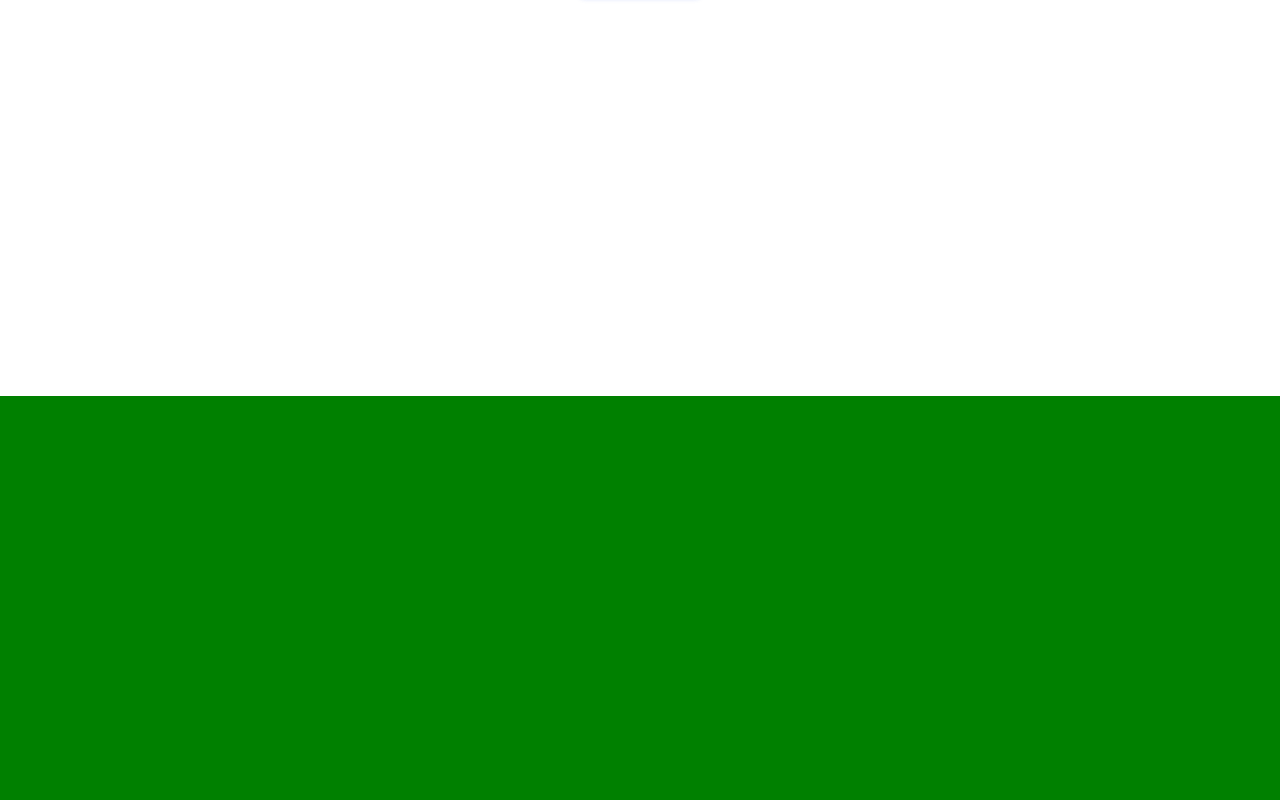
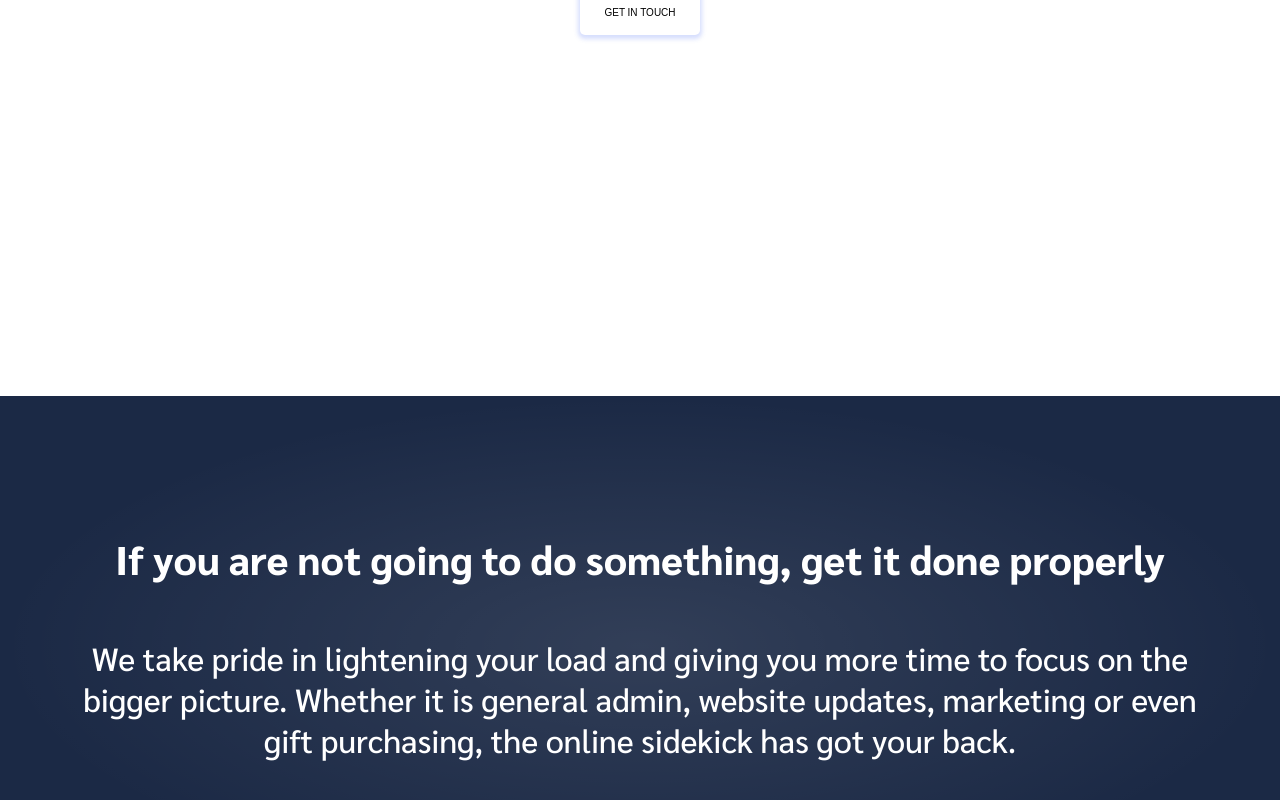
Before and after one commit to aprillialee/theonlinesidekick, a Next.js app: page / in a window 1280 px wide. Shown: the part 304-1104 px from the top of the page. Built offline with nearby package versions, Linux system fonts and the light colour scheme.

Commit message:
Added text area component folder and component. Updated navbar and landing area

```diff
--- a/components/LandingArea/HomeText.js
+++ /dev/null
@@ -1,13 +0,0 @@
-import styled from "styled-components";
-
-function HomeText() {
-  return <HomeTextStyled />;
-}
-
-const HomeTextStyled = styled.div`
-  width: 100%;
-  height: 500px;
-  background: green;
-`;
-
-export default HomeText;
--- a/components/LandingArea/LandingArea.js
+++ b/components/LandingArea/LandingArea.js
@@ -19,6 +19,10 @@ const LandingAreaStyled = styled.div`
   align-items: center;
   flex-flow: column nowrap;
   padding-top: 50px;
+
+  @media (max-width: 768px) {
+    height: 60vh;
+  }
 `;
 
 const Title = styled.h1`
@@ -26,7 +30,12 @@ const Title = styled.h1`
   font-size: 3rem;
   color: #2b2a2a;
   margin: 0;
+  margin-top: 30px;
   padding: 0;
+
+  @media (max-width: 768px) {
+    font-size: 2rem;
+  }
 `;
 
 const Subtitle = styled.h2`
@@ -35,7 +44,7 @@ const Subtitle = styled.h2`
   color: #2b2a2a;
   font-weight: 400;
   font-size: 1.5rem;
-  margin-bottom: 10px;
+  margin-bottom: 20px;
 `;
 
 export default LandingArea;
--- a/components/NavBar/MenuOptions.js
+++ b/components/NavBar/MenuOptions.js
@@ -24,6 +24,7 @@ const MenuOptionsStyled = styled.ul`
   @media (max-width: 768px) {
     display: flex;
     flex-flow: column nowrap;
+    position: fixed;
     height: 100vh;
     width: 100vw;
     background: #1b2945;
--- /dev/null
+++ b/components/TextAreas/HomeText.js
@@ -0,0 +1,59 @@
+import styled from "styled-components";
+
+function HomeText({ titleText, paragraphText }) {
+  return (
+    <HomeTextStyled>
+      <TextStyled>
+        <TitleTextStyled>{titleText}</TitleTextStyled>
+        <ParagraphTextStyled>{paragraphText}</ParagraphTextStyled>
+      </TextStyled>
+    </HomeTextStyled>
+  );
+}
+
+const HomeTextStyled = styled.div`
+  display: flex;
+  align-items: center;
+  justify-content: center;
+  width: 100%;
+  height: 500px;
+  background: radial-gradient(
+      50% 50% at 50% 50%,
+      rgba(255, 255, 255, 0.1) 0%,
+      rgba(255, 255, 255, 0) 100%
+    ),
+    #1b2945;
+`;
+
+const TextStyled = styled.div`
+  display: flex;
+  align-items: center;
+  justify-content: center;
+  text-align: center;
+  flex-flow: column nowrap;
+  width: 90%;
+  height: 75%;
+  color: white;
+`;
+
+const TitleTextStyled = styled.h1`
+  width: 100%;
+  font-size: 2.5rem;
+  font-weight: 800;
+
+  @media (max-width: 768px) {
+    font-size: 2rem;
+  }
+`;
+
+const ParagraphTextStyled = styled.h2`
+  width: 100%;
+  font-size: 2rem;
+  font-weight: 500;
+
+  @media (max-width: 768px) {
+    font-size: 1.5rem;
+  }
+`;
+
+export default HomeText;
--- a/pages/index.js
+++ b/pages/index.js
@@ -3,13 +3,16 @@ import Head from "next/head";
 import styled from "styled-components";
 
 import LandingArea from "../components/LandingArea/LandingArea";
-import HomeText from "../components/LandingArea/HomeText";
+import HomeText from "../components/TextAreas/HomeText";
 
 export default function Home() {
   return (
     <>
       <LandingArea />
-      <HomeText />
+      <HomeText
+        titleText="If you are not going to do something, get it done properly"
+        paragraphText="We take pride in lightening your load and giving you more time to focus on the bigger picture. Whether it is general admin, website updates, marketing or even gift purchasing, the online sidekick has got your back."
+      />
     </>
   );
 }
```
